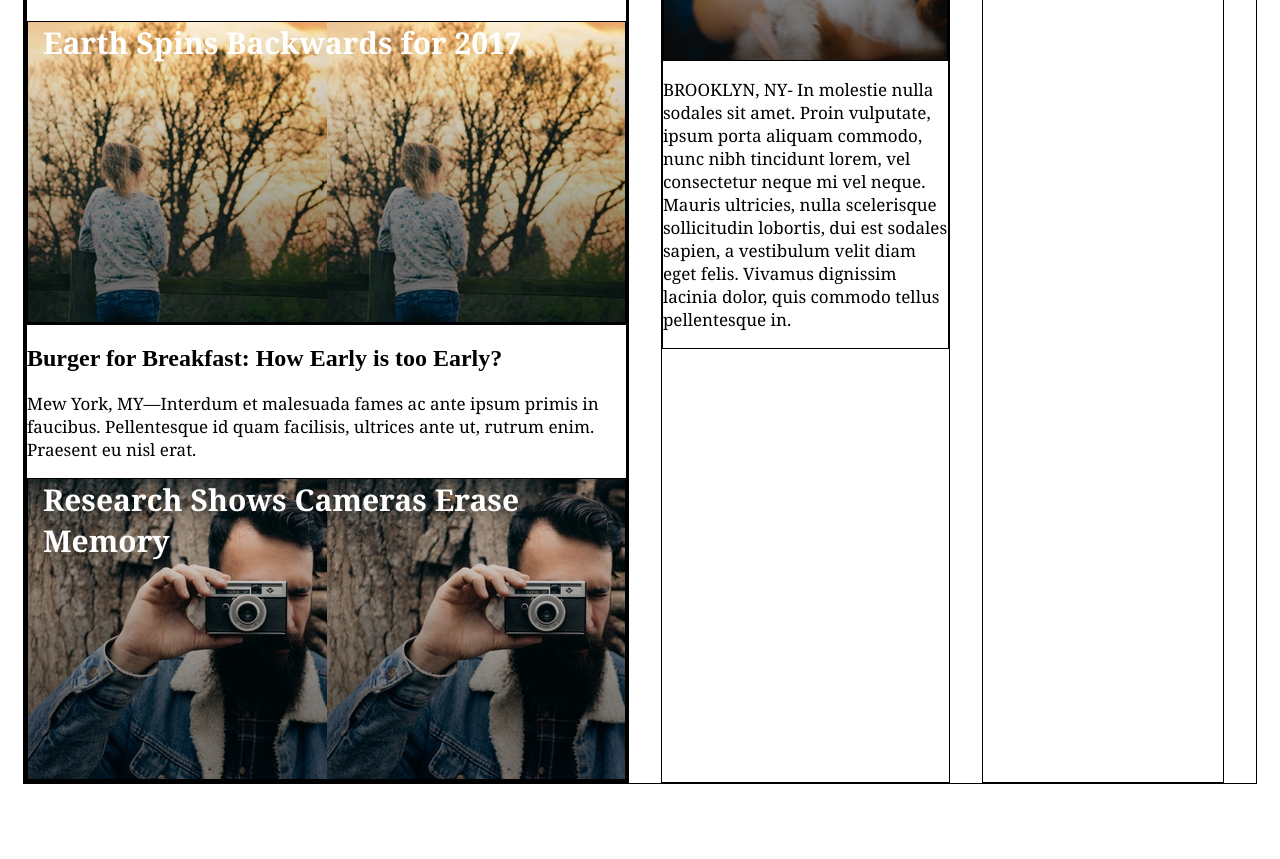
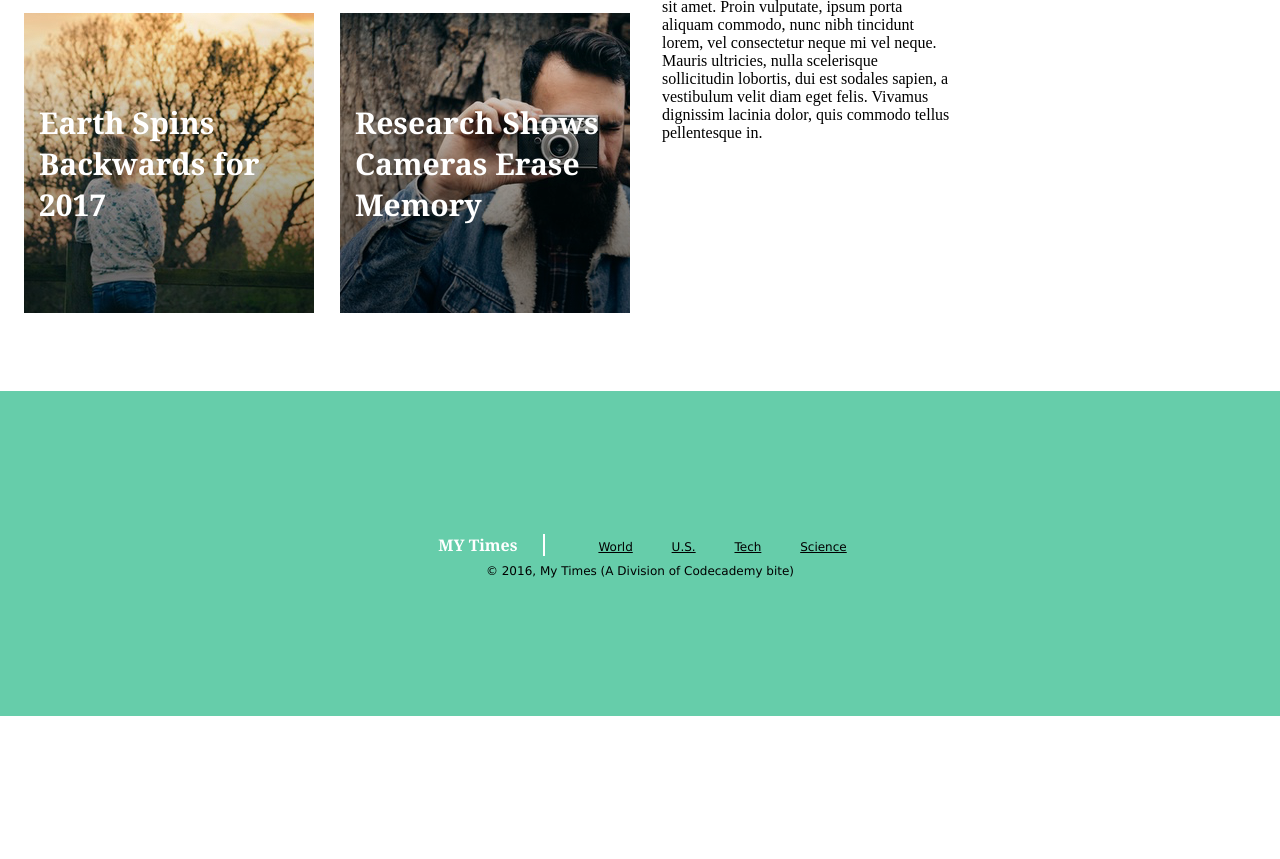
Before and after one commit to louielino/mytimes, a plain HTML site: page index.html in a window 1280 px wide. Shown: the part 841-1700 px from the top of the page. After the commit the page ends 1557 px from the top, so only its background shows below. Drawn offline with Linux system fonts and the light colour scheme.

Commit message:
completed code, unrevised for syntax yet

```diff
--- a/index.html
+++ b/index.html
@@ -98,5 +98,20 @@
       </div>
     </div>
   </div>
+  <!-- Footer -->
+  <footer>
+    <div class="info">
+      <span class="title">MY Times</span>
+      <nav>
+        <span><a href="#">World</a></span>
+        <span><a href="#">U.S.</a></span>
+        <span><a href="#">Tech</a></span>
+        <span><a href="#">Science</a></span>
+      </nav>
+    </div>
+    <div class="copyright">
+      © 2016, My Times (A Division of Codecademy bite)
+    </div>
+  </footer>
   </body>
 </html>
--- a/resources/css/style.css
+++ b/resources/css/style.css
@@ -41,14 +41,29 @@ header {
         text-decoration: underline;
         margin: 10px;
         }
+  h2 {
+    margin-top: 0;
+    margin-bottom: 0;
+    font-family: Georgia;
+    font-size: 30px;
+    font-weight: bold;
+    font-style: normal;
+  }
   .content {
     display: flex;
     width: 1232px;
     margin: 0 auto 78px auto;
     padding-top: 116px;
-    border: 1px solid black;
   }
-  .narrative {
+  .image-content {
+    text-align: center;
+    display: flex;
+    flex-direction: column;
+    justify-content: center;
+    height: 300px;
+    margin-top: 15px;
+  }
+  .narrative p {
     font-family: Georgia;
     font-size: 17px;
   }
@@ -57,9 +72,12 @@ header {
       flex-direction: column;
       margin-right: 32px;
       width: 630px;
-      border: 1px solid black;
     }
-
+      .story {
+        display: flex;
+        flex-direction: column;
+        width: 290px;
+      }
         .lead-story .image-content {
           background-image: url('../images/img-story-main.png');
           height: 300px;
@@ -67,7 +85,6 @@ header {
           font-weight: bold;
           color: white;
           display: flex;
-          border: 1px solid black;
           margin-top: 0;
           font-size: 40px;
           text-align: left;
@@ -79,7 +96,6 @@ header {
           font-weight: bold;
           color: white;
           display: flex;
-          border: 1px solid black;
           margin-top: 0;
           font-size: 30px;
           text-align: left;
@@ -91,24 +107,21 @@ header {
         font-weight: bold;
         color: white;
         display: flex;
-        border: 1px solid black;
         margin-top: 0;
         font-size: 30px;
         text-align: left;
         }
         .stories {
-          border: 1px solid black;
+          display: flex;
+          justify-content: space-between;
+          margin-top: 17px;
         }
     .column.medium {
       display: flex;
       flex-direction: column;
       margin-right: 32px;
       width: 300px;
-      border: 1px solid black;
     }
-      .story {
-        border: 1px solid black;
-      }
       .cat-ceo {
         background-image: url('../images/img-story-1.png');
         height: 300px;
@@ -116,7 +129,6 @@ header {
         font-weight: bold;
         color: white;
         display: flex;
-        border: 1px solid black;
         margin-top: 0;
         font-size: 30px;
         text-align: left;
@@ -126,8 +138,42 @@ header {
       flex-direction: column;
       margin-right: 32px;
       width: 240px;
-      border: 1px solid black;
     }
-      .news-bites {
-        border: 1px solid black;
+      .news-bites .bite{    display: block;
+        padding: 11px 20px;
+        border-bottom: 1px solid black;
+        background-color: WhiteSmoke;
+        font-family: Verdana;
+        font-size: 12px;
+        color: DimGray;
       }
+      footer {
+        display: flex;
+        align-items: center;
+        justify-content: center;
+        flex-direction: column;
+        width: 100%;
+        height: 325px;
+        background-color: MediumAquamarine;
+        margin: auto;
+        font-family: Verdana;
+        font-size: 12px;
+      }
+      .title {
+        display: inline-block;
+        padding-right: 25px;
+        border-right: 2px solid white;
+        font-family: Georgia;
+        font-size: 16px;
+        font-weight: bold;
+        color: white;
+      }
+        a {
+          color: black;
+          cursor: auto;
+          text-decoration: underline;
+        }
+        footer nav {
+          display: inline-block;
+          padding-left: 25px;
+        }
```
